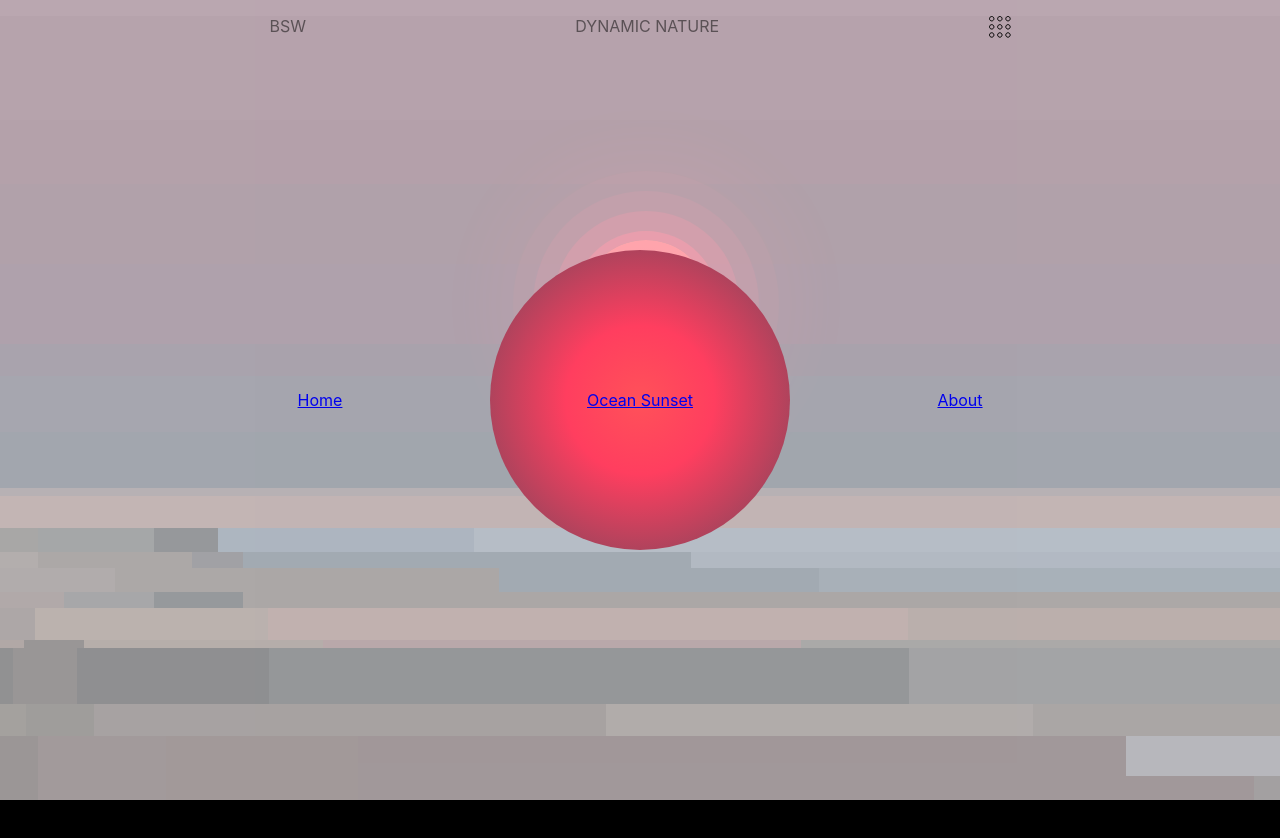
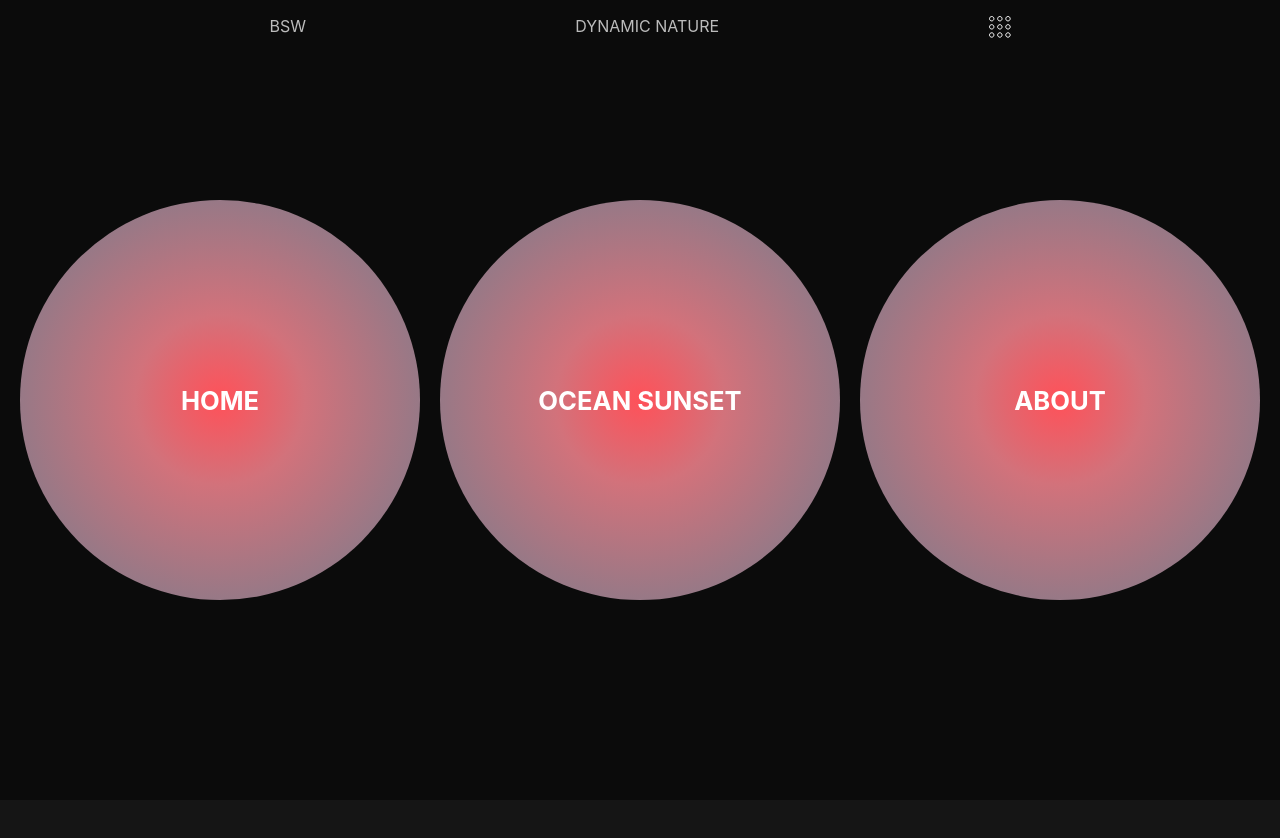
Before and after one commit to bell-sarian/dynamic-nature, a React (Create React App) app: page / in a window 1280 px wide. Both pictures are taken after a click on the element 999 px from the left and 29 px from the top of the page. Shown: the top 838 px of the page. After the commit the page ends 800 px from the top, so only its background shows below. Built offline with nearby package versions, Linux system fonts and the light colour scheme.

Commit message:
Finish navigation

```diff
--- a/src/App.js
+++ b/src/App.js
@@ -1,18 +1,63 @@
 import logo from './logo.svg';
 import './App.css';
 import NavBar from './Components/NavBar/NavBar.js';
+import {
+
+  Routes,
+  Route,
+  Link
+} from "react-router-dom";
+
+import Home from './Pages/Home/Home';
+import About from './Pages/About/About';
 import OceanSunset from './Art/OceanSunset/OceanSunset';
 
 function App() {
   return (
-    <div className="App">
+    <div>
+       <Routes>
+          <Route index element={<Home />} />
+          <Route path="About" element={<About />} />
+          <Route path="OceanSunset" element={<OceanSunset />} />
 
-      <body>
-        {/* <NavBar/> */}
-        <OceanSunset />
-      </body>
+          {/* Using path="*"" means "match anything", so this route
+                acts like a catch-all for URLs that we don't have explicit
+                routes for. */}
+          {/* <Route path="*" element={<NoMatch />} /> */}
+      </Routes>
     </div>
   );
 }
 
 export default App;
+
+function Layout() {
+  return (
+    <div>
+      {/* A "layout route" is a good place to put markup you want to
+          share across all the pages on your site, like navigation. */}
+      <nav>
+        <ul>
+          <li>
+            <Link to="/">Home</Link>
+          </li>
+          <li>
+            <Link to="/about">About</Link>
+          </li>
+          <li>
+            <Link to="/OceanSunset">Ocean Sunset</Link>
+          </li>
+          <li>
+            <Link to="/nothing-here">Nothing Here</Link>
+          </li>
+        </ul>
+      </nav>
+
+      <hr />
+
+      {/* An <Outlet> renders whatever child route is currently active,
+          so you can think about this <Outlet> as a placeholder for
+          the child routes we defined above. */}
+    </div>
+  );
+}
--- a/src/Components/GridMenu/GridItem/GridItem.css
+++ b/src/Components/GridMenu/GridItem/GridItem.css
@@ -7,14 +7,15 @@
     flex-shrink: 3;
 
     margin: 0 10px 0 10px;
-    width: 300px;
-    height: 300px;
+    width: 400px;
+    height: 400px;
     border-radius: 50%;
-    /* background-color: red; */
     color: #fff;
-    /* font-size: 20px; */
+    font-size: 2vw;
+    text-decoration: none;
+    font-weight: 700;
     z-index: 9999999;
-
+    cursor: pointer;
 }
 
 .grid-item-container:hover {
@@ -25,12 +26,15 @@
 @media only screen and (max-width: 600px) {
     .grid-item-container {
         display: flex;
-        justify-content: start;
+        justify-content: center;
+        align-items: center;
         margin: 0 10px 0 10px;
-        width: 100px;
-        height: 100px;
+        flex-shrink: 3;
+        width: 200px;
+        height: 200px;
         border-radius: 50%;
         color: #fff;
+        font-size: 5vw;
         z-index: 9999999;
     }
   }
--- a/src/Components/GridMenu/GridItem/GridItem.js
+++ b/src/Components/GridMenu/GridItem/GridItem.js
@@ -4,16 +4,20 @@ import { Link } from "react-router-dom";
 
 export default function GridItem(props)  {
 
+  const handleClick = (myLink) => () => {
+    window.location.href=myLink;
+  }
+
     return (
-      <div className="grid-item-container" style={{ backgroundImage: props.styles}} >
+      <Link className="grid-item-container" to={props.path} onClick={() => handleClick(props.path)} style={{ backgroundImage: props.styles}} >
 
 
-        <a href={props.path}>
+        <div className="link-text" href={props.path}>
 
             {props.name}
-        </a>
+        </div>
 
-      </div>
+      </Link>
     );
 
 }
--- a/src/Components/GridMenu/GridMenu.js
+++ b/src/Components/GridMenu/GridMenu.js
@@ -16,7 +16,7 @@ export default function GridMenu({menuOpen, setMenuOpen})  {
                 setMenuOpen(!menuOpen);
             }}
         >
-            <img src={menuOpen ? GridOpenIcon : GridIcon} alt="Grid Icon" />
+            <img src={menuOpen ? GridOpenIcon : GridIcon} alt="Grid Icon" style={{color: "#fff"}}/>
         </div>
         <MenuOverlay menuOpen={menuOpen} setMenuOpen={setMenuOpen} />
       </div>
--- a/src/Components/GridMenu/MenuOverlay/MenuOverlay.css
+++ b/src/Components/GridMenu/MenuOverlay/MenuOverlay.css
@@ -1,12 +1,5 @@
 .grid-menu-container {
-
-}
-
-.grid-menu-container .grid-menu {
-
-}
-
-.grid-menu-container .grid-menu .grid-nav-menu {
+    /* border: 1px solid purple; */
     flex-wrap: wrap;
     justify-content: center;
     align-items: center;
@@ -14,6 +7,6 @@
     flex-shrink: 3;
 
 
-    width: 900vw;
-    height: 900vh;
+    /* width: 900vw; */
+    /* height: 900vh; */
 }
--- a/src/Components/GridMenu/MenuOverlay/MenuOverlay.js
+++ b/src/Components/GridMenu/MenuOverlay/MenuOverlay.js
@@ -8,7 +8,9 @@ import {
 
 import OceanSunset from "../../../Art/OceanSunset/OceanSunset";
 import App from "../../../App";
-import OceanSunsetPreview from "../../../Assets/OceanSunsetPreview.png";
+import About from "../../../Pages/About/About";
+import Home from "../../../Pages/Home/Home";
+
 import GridItem from "../GridItem/GridItem";
 
 
@@ -21,7 +23,7 @@ export default function MenuOverlay({ menuOpen, setMenuOpen})  {
         width: "100vw",
         height: "100vh",
         zIndex:-100,
-        backgroundColor: "#ffffff7f",
+        backgroundColor: "#0000007f",
         opacity: 50,
         transform: "translateY(0%)",
         transition: "all .5s ease-in-out",
@@ -41,22 +43,22 @@ export default function MenuOverlay({ menuOpen, setMenuOpen})  {
 
     const menuItems = ([
         {
-            name: "Home",
+            name: "HOME",
             path: "/",
             element: <App />,
-            styles: null
+            styles: "radial-gradient(circle, rgba(255,81,89,1) 0%, rgba(210,114,123,1) 30%, rgba(110,125,142,1) 99%)"
         },
         {
-            name: "Ocean Sunset",
+            name: "OCEAN SUNSET",
             path: "/OceanSunset",
             element: <OceanSunset />,
-            styles: "radial-gradient(circle, #FF5159 0%, #FF3E5F 35%, #6E475A 100%)"
+            styles: "radial-gradient(circle, rgba(255,81,89,1) 0%, rgba(210,114,123,1) 30%, rgba(110,125,142,1) 99%)"
         },
         {
-            name: "About",
+            name: "ABOUT",
             path: "/About",
-            element: <App />,
-            styles: null
+            element: <About />,
+            styles: "radial-gradient(circle, rgba(255,81,89,1) 0%, rgba(210,114,123,1) 30%, rgba(110,125,142,1) 99%)"
           },
       ]);
 
@@ -65,6 +67,7 @@ export default function MenuOverlay({ menuOpen, setMenuOpen})  {
         <div
             className="grid-menu-container"
             style={menuOpen ? stylesOpen : stylesClosed}
+            onClick={() => setMenuOpen(false)} // close menu on select outside of designated buttons
         >
 
             {menuItems.map((item, index) => {
@@ -73,10 +76,7 @@ export default function MenuOverlay({ menuOpen, setMenuOpen})  {
                     // <a href={item.path}>{item.name}</a>
                 )
             })}
-        <div className="overlay-content">
-            {/* <a href="/OceanSunset">Ocean Sunset</a> */}
 
-        </div>
 
 
       </div>
--- a/src/Components/NavBar/NavBar.js
+++ b/src/Components/NavBar/NavBar.js
@@ -8,12 +8,15 @@ import { color } from "@mui/system";
 export default function NavBar()  {
   const [menuOpen, setMenuOpen] = useState(false);
     return (
-      <div className="menu-bar-container" style={{color: menuOpen ? "#00000080" : "#ffffff80"}}>
+      <div
+        className="menu-bar-container"
+        // style={{color: menuOpen ? "#00000080" : "#ffffff80"}}
+        >
         <div className="menu-about">
             <div>BSW</div>
         </div>
         <div className="menu-web-name">DYNAMIC NATURE</div>
-        {/* <div className="menu-grid-button"> <img src={GridIcon} alt="Grid Icon" /></div> */}
+
         <GridMenu menuOpen={menuOpen} setMenuOpen={setMenuOpen} />
       </div>
     );
--- a/src/index.js
+++ b/src/index.js
@@ -7,6 +7,7 @@ import ErrorPage from './error-page';
 import {
   createBrowserRouter,
   RouterProvider,
+  BrowserRouter
 } from "react-router-dom";
 import OceanSunset from './Art/OceanSunset/OceanSunset';
 import NavBar from './Components/NavBar/NavBar';
@@ -34,8 +35,12 @@ const router = createBrowserRouter([
 const root = ReactDOM.createRoot(document.getElementById('root'));
 root.render(
   <React.StrictMode>
-    <NavBar/>
-    <RouterProvider router={router} />
+    <BrowserRouter>
+      <NavBar />
+      <App />
+      {/* <OceanSunset />
+      <About /> */}
+    </BrowserRouter>
   </React.StrictMode>
 );
 
```
Also changed, not shown: src/Assets/grid_open_icon.svg.
